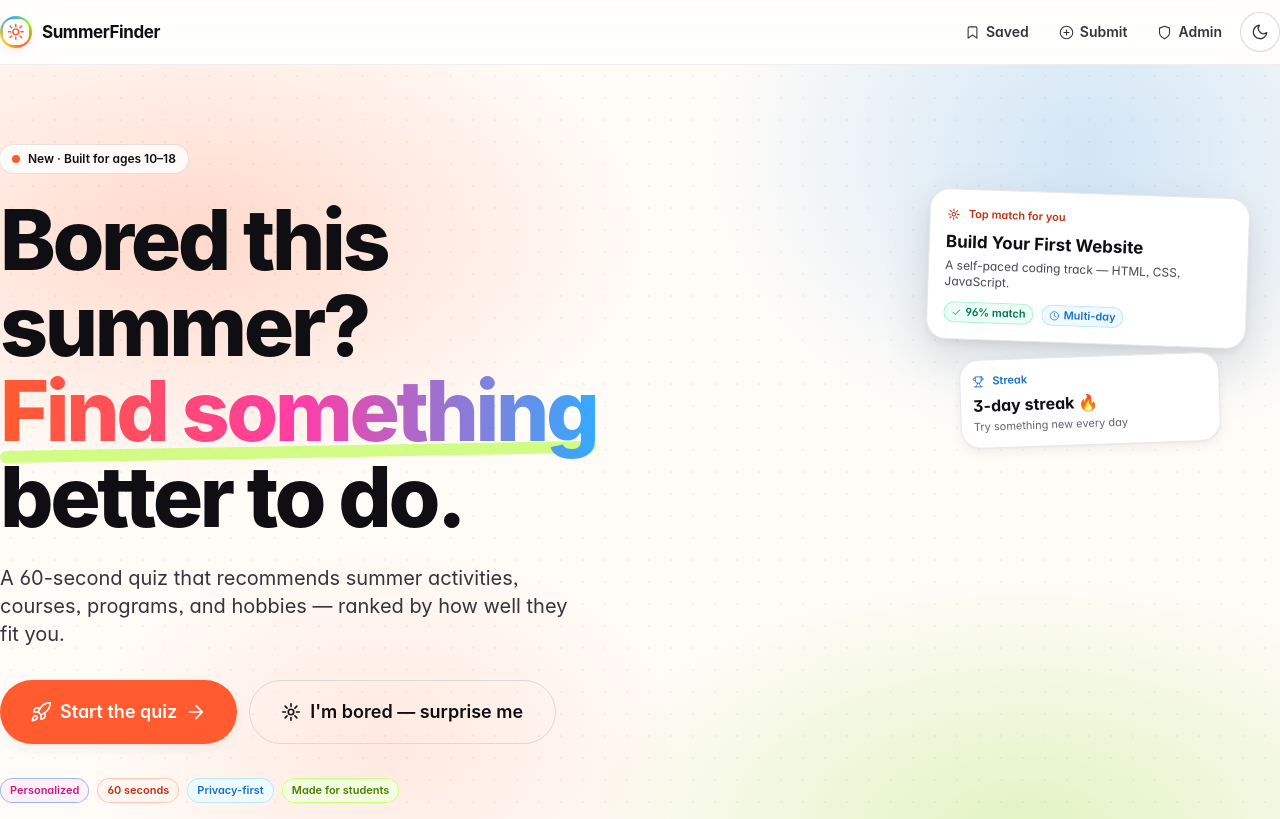
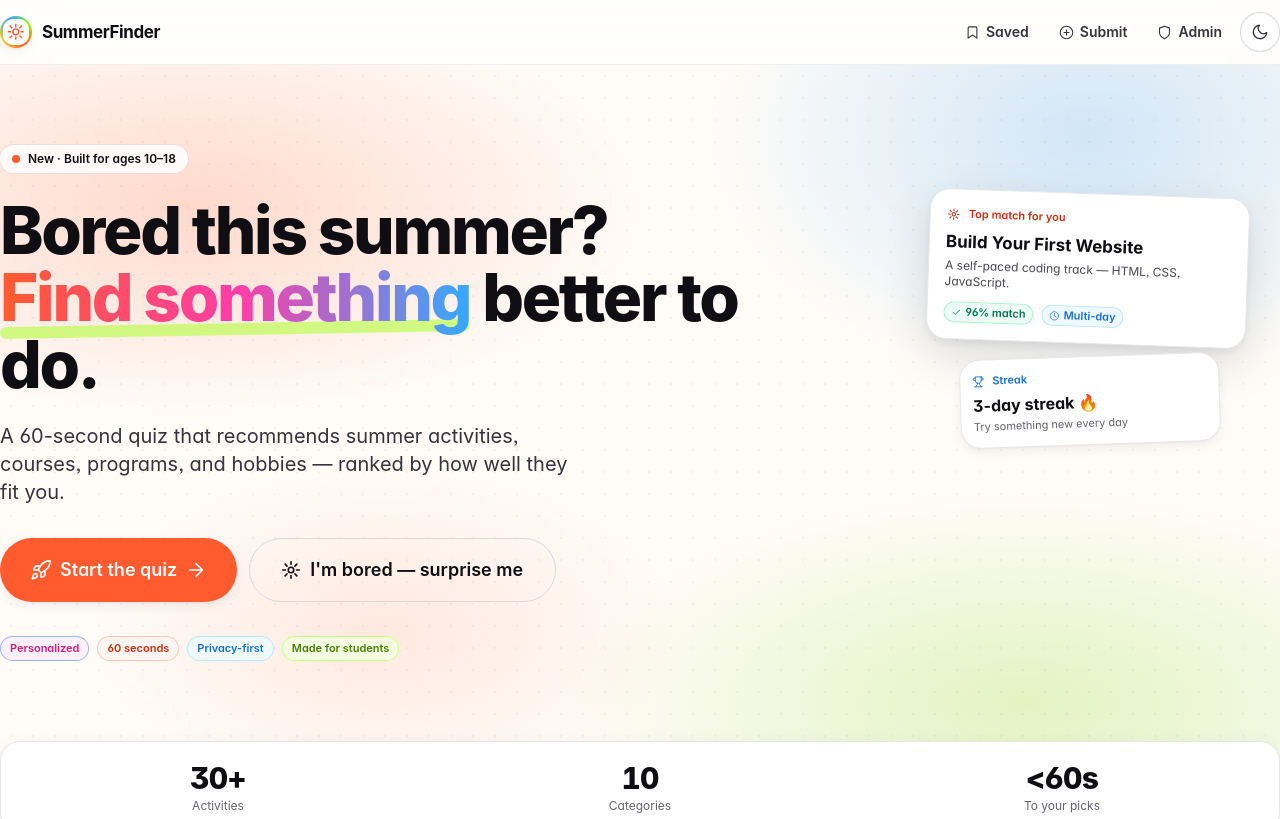
Before and after one commit to n-th1ng/summerfinder, a Next.js app: page / in a window 1280 px wide. Shown: the top 819 px of the page. Built offline with nearby package versions, Linux system fonts and the light colour scheme; no server answers; the database is empty.

Commit message:
Tighten display-2xl clamp and add hero overflow-hidden wrapper

```diff
--- a/src/app/page.tsx
+++ b/src/app/page.tsx
@@ -60,6 +60,7 @@ export default async function HomePage() {
     <div>
       {/* Hero */}
       <section className="relative overflow-hidden bg-mesh">
+        <div className="absolute inset-0 overflow-hidden pointer-events-none" aria-hidden />
         <div className="bg-dots absolute inset-0 opacity-60" aria-hidden />
         <div className="container relative pt-12 pb-16 sm:pt-20 sm:pb-28">
           <div className="max-w-3xl">
--- a/tailwind.config.js
+++ b/tailwind.config.js
@@ -69,11 +69,11 @@ module.exports = {
         display: ['Inter', 'system-ui', '-apple-system', 'Segoe UI', 'sans-serif'],
       },
       fontSize: {
-        'display-2xl': ['clamp(3rem, 6vw + 0.5rem, 5.25rem)', { lineHeight: '1.02', letterSpacing: '-0.04em', fontWeight: '800' }],
-        'display-xl': ['clamp(2.25rem, 4vw + 0.75rem, 4rem)', { lineHeight: '1.04', letterSpacing: '-0.035em', fontWeight: '800' }],
-        'display-lg': ['clamp(1.875rem, 2.5vw + 0.75rem, 3rem)', { lineHeight: '1.08', letterSpacing: '-0.03em', fontWeight: '700' }],
-        'display-md': ['clamp(1.5rem, 1.5vw + 0.75rem, 2.125rem)', { lineHeight: '1.15', letterSpacing: '-0.02em', fontWeight: '700' }],
-        'display-sm': ['clamp(1.25rem, 0.5vw + 1rem, 1.5rem)', { lineHeight: '1.2', letterSpacing: '-0.01em', fontWeight: '600' }],
+        'display-2xl': ['clamp(2.25rem, 4.5vw + 0.5rem, 4.5rem)', { lineHeight: '1.02', letterSpacing: '-0.035em', fontWeight: '800' }],
+        'display-xl': ['clamp(2rem, 3.5vw + 0.5rem, 3.5rem)', { lineHeight: '1.04', letterSpacing: '-0.03em', fontWeight: '800' }],
+        'display-lg': ['clamp(1.75rem, 2.5vw + 0.5rem, 2.75rem)', { lineHeight: '1.08', letterSpacing: '-0.025em', fontWeight: '700' }],
+        'display-md': ['clamp(1.375rem, 1.5vw + 0.5rem, 2rem)', { lineHeight: '1.15', letterSpacing: '-0.02em', fontWeight: '700' }],
+        'display-sm': ['clamp(1.125rem, 0.5vw + 1rem, 1.375rem)', { lineHeight: '1.2', letterSpacing: '-0.01em', fontWeight: '600' }],
       },
       borderRadius: {
         '4xl': '2rem',
```
